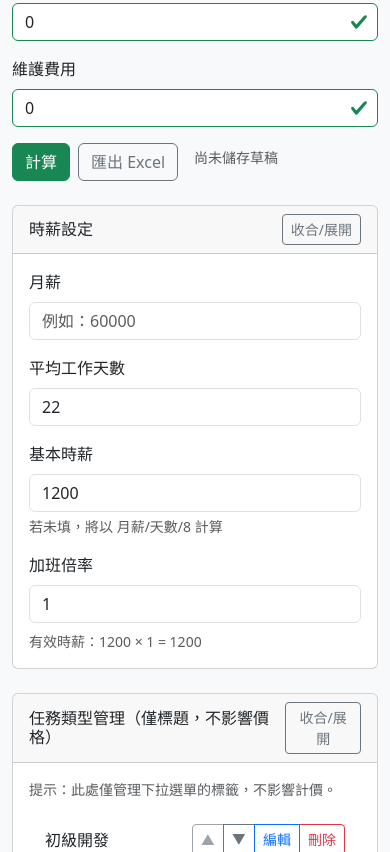
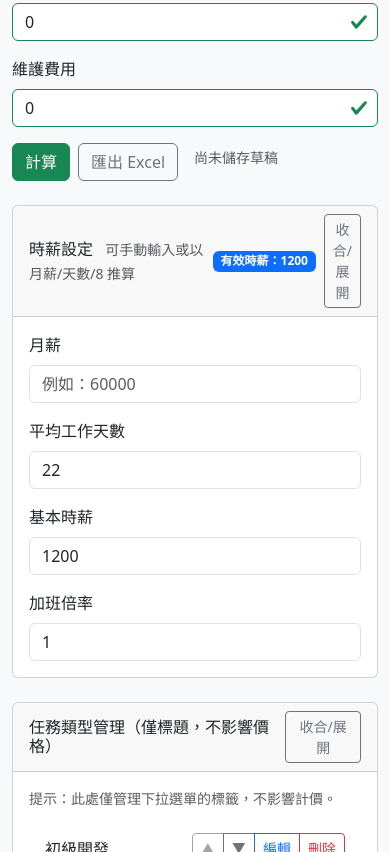
Before and after one commit to tom54699/PricePilot, a website with bundled scripts: page web/index.html in a window 390 px wide. Shown: the part 567-1419 px from the top of the page. Built offline with nearby package versions, Linux system fonts and the light colour scheme.

Commit message:
feat(ui): improve Salary UX (header preview, remove inline hint), fold OT into hourly; fix default type selection and prevent empty types

```diff
--- a/web/index.html
+++ b/web/index.html
@@ -89,8 +89,14 @@
 
       <section class="card mt-4" id="salaryCard">
         <div class="card-header d-flex justify-content-between align-items-center">
-          <span class="card-title h6 mb-0">時薪設定</span>
-          <button class="btn btn-sm btn-outline-secondary" type="button" data-bs-toggle="collapse" data-bs-target="#salaryBody" aria-expanded="true" aria-controls="salaryBody">收合/展開</button>
+          <div>
+            <span class="card-title h6 mb-0">時薪設定</span>
+            <span class="ms-2 text-muted small">可手動輸入或以 月薪/天數/8 推算</span>
+          </div>
+          <div class="d-flex align-items-center gap-2">
+            <span class="badge text-bg-primary" id="salaryHeaderPreview">—</span>
+            <button class="btn btn-sm btn-outline-secondary" type="button" data-bs-toggle="collapse" data-bs-target="#salaryBody" aria-expanded="true" aria-controls="salaryBody">收合/展開</button>
+          </div>
         </div>
         <div id="salaryBody" class="collapse show">
           <div class="card-body">
@@ -106,14 +112,12 @@
               <div class="col-md-3">
                 <label class="form-label">基本時薪</label>
                 <input id="baseHourly" type="number" min="0" class="form-control" placeholder="自動或手動填寫" />
-                <div class="form-text">若未填，將以 月薪/天數/8 計算</div>
               </div>
               <div class="col-md-3">
                 <label class="form-label">加班倍率</label>
                 <input id="otMultiplier" type="number" min="1" step="0.01" class="form-control" value="1" />
               </div>
             </div>
-            <div class="mt-2 text-muted small">有效時薪：<span id="salaryPreview">—</span></div>
           </div>
         </div>
       </section>
--- a/web/js/main.js
+++ b/web/js/main.js
@@ -112,6 +112,7 @@ function renderTypeManager() {
     delBtn.addEventListener('click', () => {
       if (!confirm(`確定刪除類型「${label}」？`)) return;
       typeLabels.splice(idx, 1);
+      if (typeLabels.length === 0) typeLabels = ['一般'];
       saveTypes(typeLabels);
       renderTypeManager();
       refreshTaskTypeSelects();
@@ -333,10 +334,11 @@ function setSaveStatus(msg) {
 
 function addTaskRow(prefill) {
   const tr = document.createElement('tr');
+  const options = (typeLabels && typeLabels.length ? typeLabels : ['一般']);
   tr.innerHTML = `
     <td>
       <select class="form-select form-select-sm">
-        ${typeLabels.map((k) => `<option value="${k}">${k}</option>`).join('')}
+        ${options.map((k) => `<option value="${k}">${k}</option>`).join('')}
       </select>
     </td>
     <td>
@@ -380,6 +382,10 @@ function addTaskRow(prefill) {
     if (prefill.complexity) compSel.value = prefill.complexity;
     if (prefill.risk) riskSel.value = prefill.risk;
     if (prefill.description) descInput.value = prefill.description;
+  } else {
+    // set default selection to first option
+    const typeSel = tr.querySelector('td:first-child select');
+    if (typeSel && options.length) typeSel.value = options[0];
   }
 }
 
@@ -480,8 +486,8 @@ function applySalaryToCalc() {
   // 將加班倍率算進時薪
   calc.baseHourlyRate = effective;
   calc.otMultiplier = 1;
-  const preview = document.getElementById('salaryPreview');
-  if (preview) preview.textContent = `${base} × ${otm} = ${effective}`;
+  const previewHeader = document.getElementById('salaryHeaderPreview');
+  if (previewHeader) previewHeader.textContent = `有效時薪：${effective}`;
   saveSalary({
     baseHourly: base,
     otMultiplier: otm,
```
